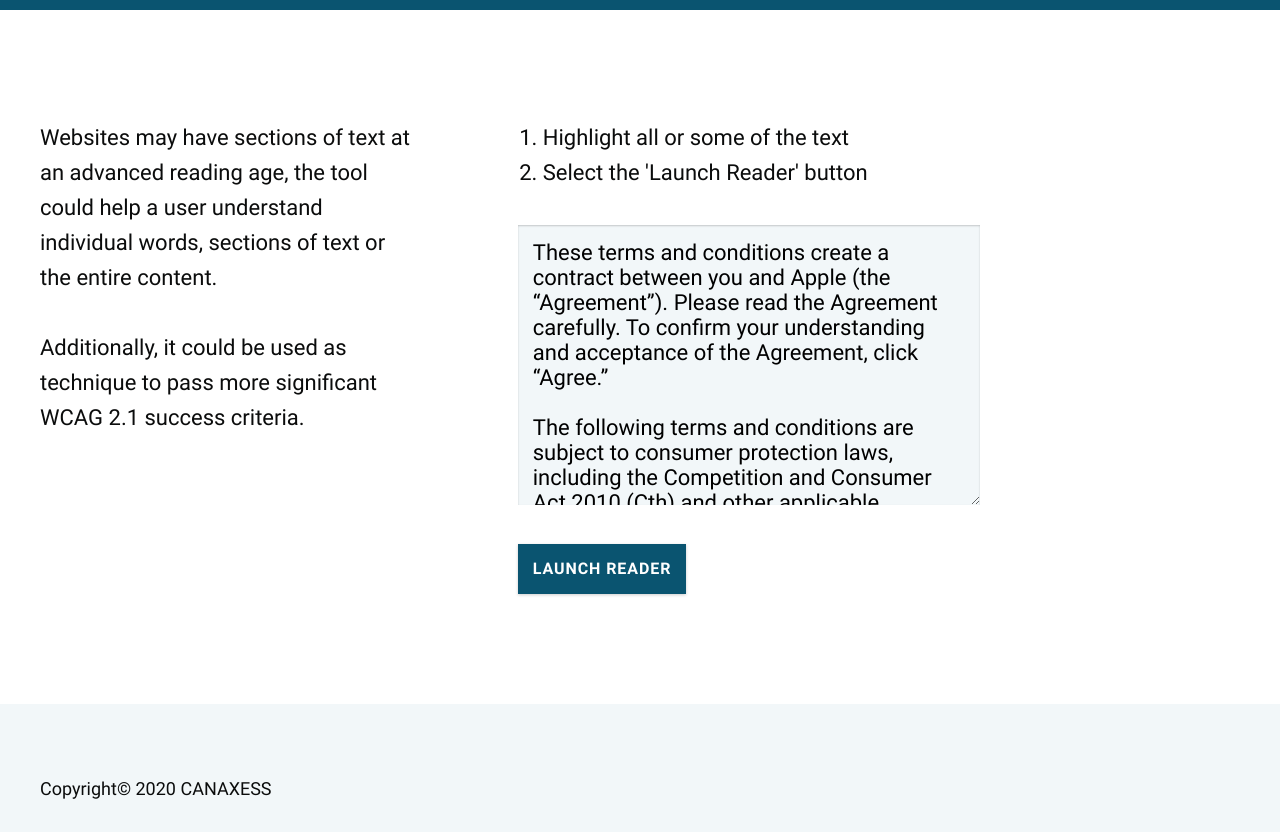
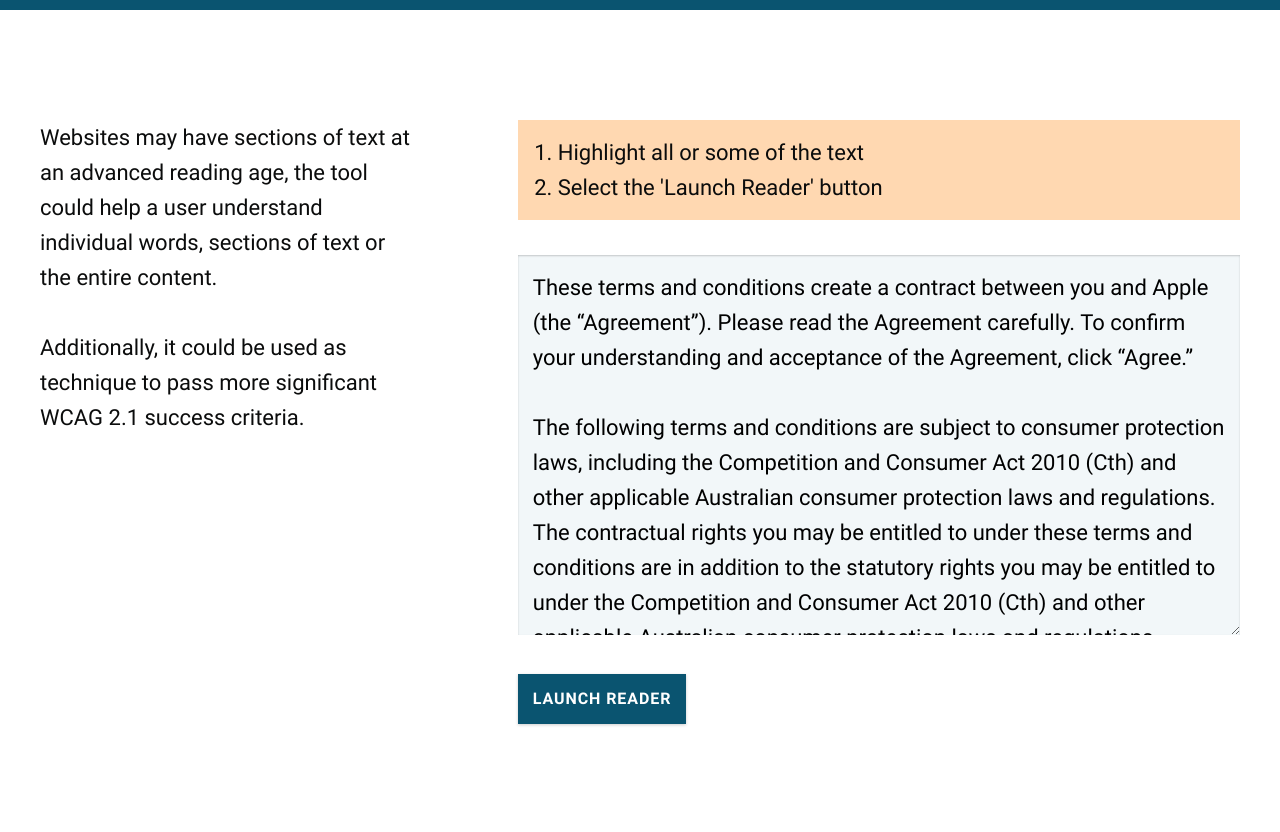
Before and after one commit to canaxess/azure-immersive-reader, a website: page views/index.html in a window 1280 px wide. Shown: the part 500-1332 px from the top of the page. Drawn offline with nearby package versions, Linux system fonts and the light colour scheme.

Commit message:
added new styles

```diff
--- a/public/css/main.css
+++ b/public/css/main.css
@@ -176,7 +176,11 @@ article div.image{
 }
 
 .content ul,.content ol{
-    max-width:620px;
+
+    background-color: #FFD8B1;
+    padding: 15px;
+
+    /*max-width:620px;*/
     font-size:1.125rem;
     line-height:1.5625rem;
     margin-bottom:25px
--- a/public/css/media-queries.css
+++ b/public/css/media-queries.css
@@ -330,8 +330,7 @@
 
     .contactForm-control{
         display:inline-block;
-        max-width:21em;
-
+        /*max-width:21em;*/
         font-size:1.375rem
     }
 
--- a/views/index.html
+++ b/views/index.html
@@ -49,7 +49,7 @@
 
 	.lh
 	{
-		line-height:inherit;
+		line-height:2.1875rem;
 	}
 
 	a.fc:link, a.fc:visited
```
